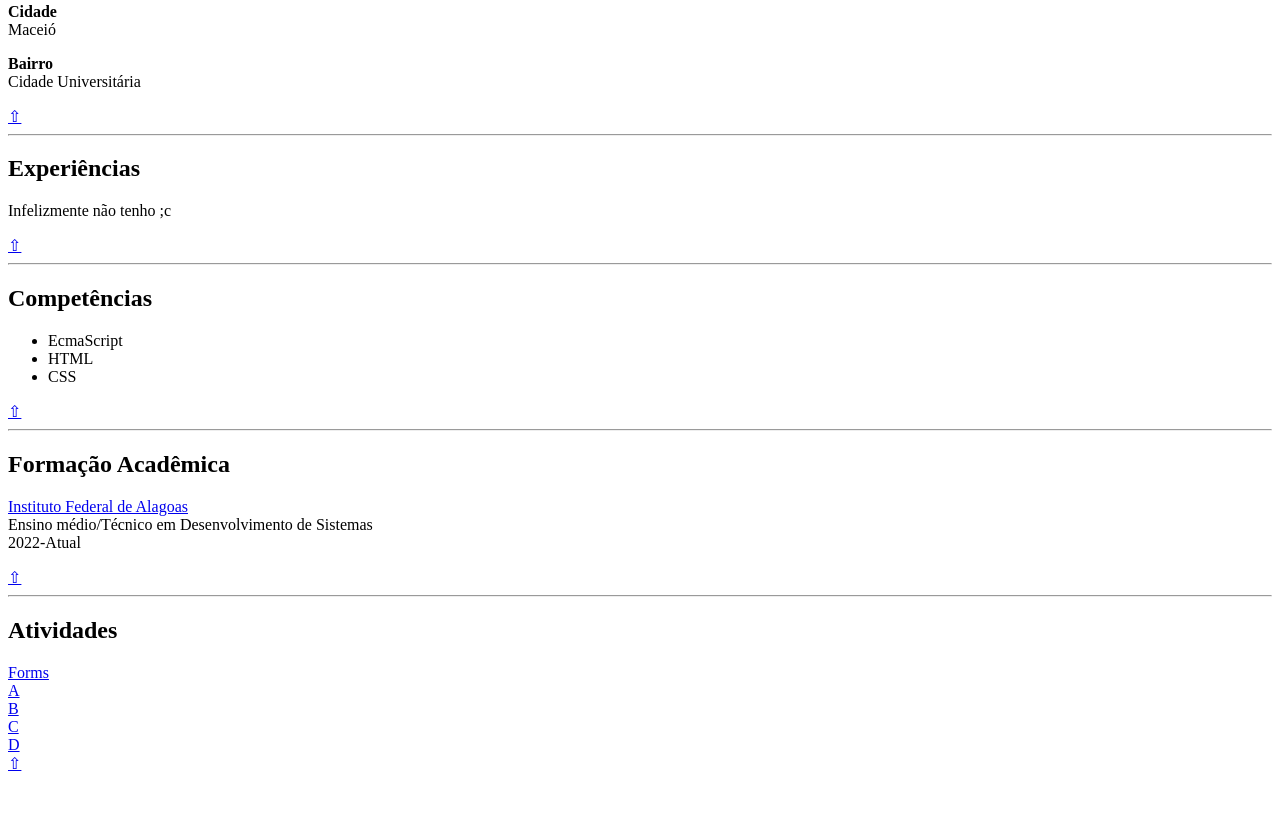
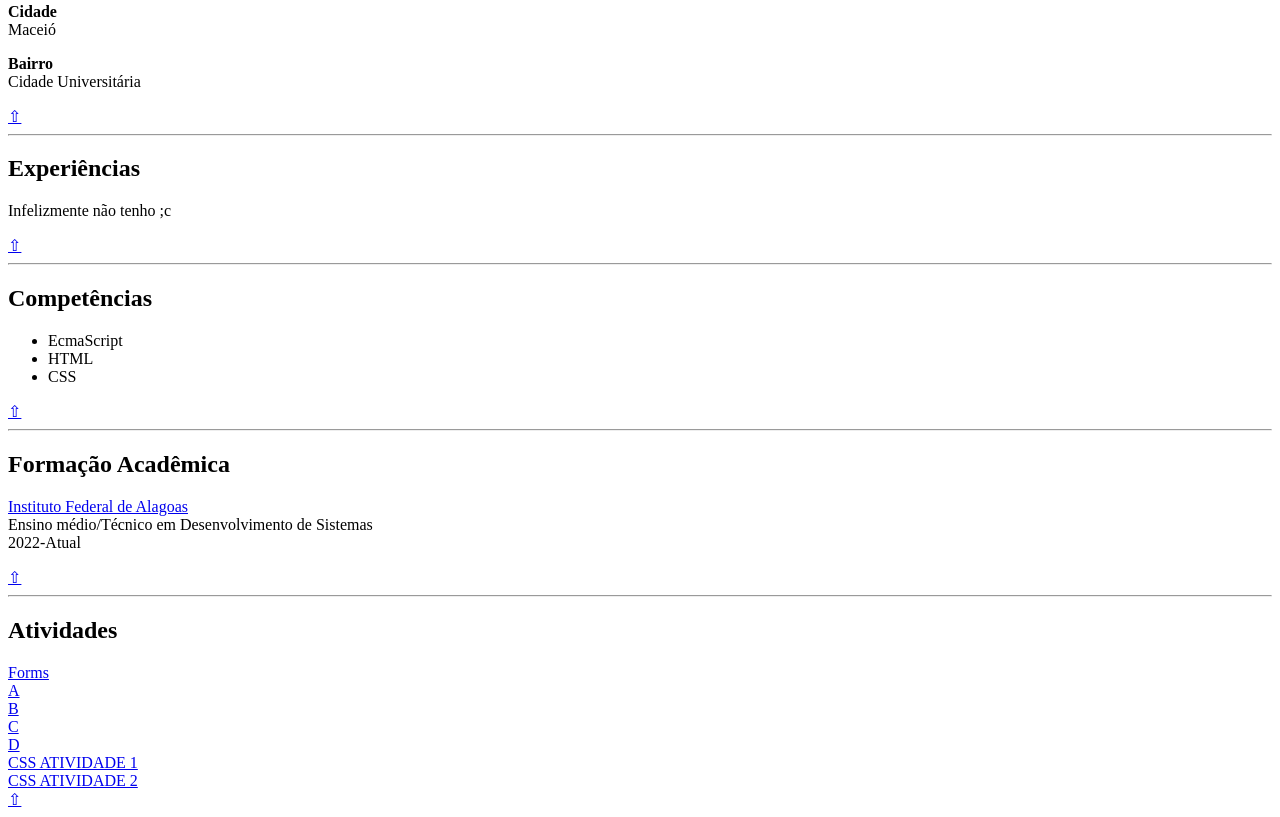
Before and after one commit to LEVIMELO14/LEVIMELO14.github.io, a plain HTML site: page index.html in a window 1280 px wide. Shown: the part 602-1419 px from the top of the page. Before the commit the page ends 1383 px from the top, so only its background shows below. Drawn offline with Linux system fonts and the light colour scheme.

Commit message:
Update index.html

```diff
--- a/index.html
+++ b/index.html
@@ -53,6 +53,8 @@ Ensino médio/Técnico em Desenvolvimento de Sistemas <br> 2022-Atual</p>
 <a href="https://levimelo14.github.io/B/">B</a> <br>
 <a href="https://levimelo14.github.io/C/">C</a> <br>
 <a href="https://levimelo14.github.io/D/">D</a> <br>
+<a href="https://levimelo14.github.io/CSS1/">CSS ATIVIDADE 1</a> <br>
+<a href="https://levimelo14.github.io/CSS2/">CSS ATIVIDADE 2</a> <br>
 <a href="index.html#topo">⇧</a>
 </body>
 </html>
```
